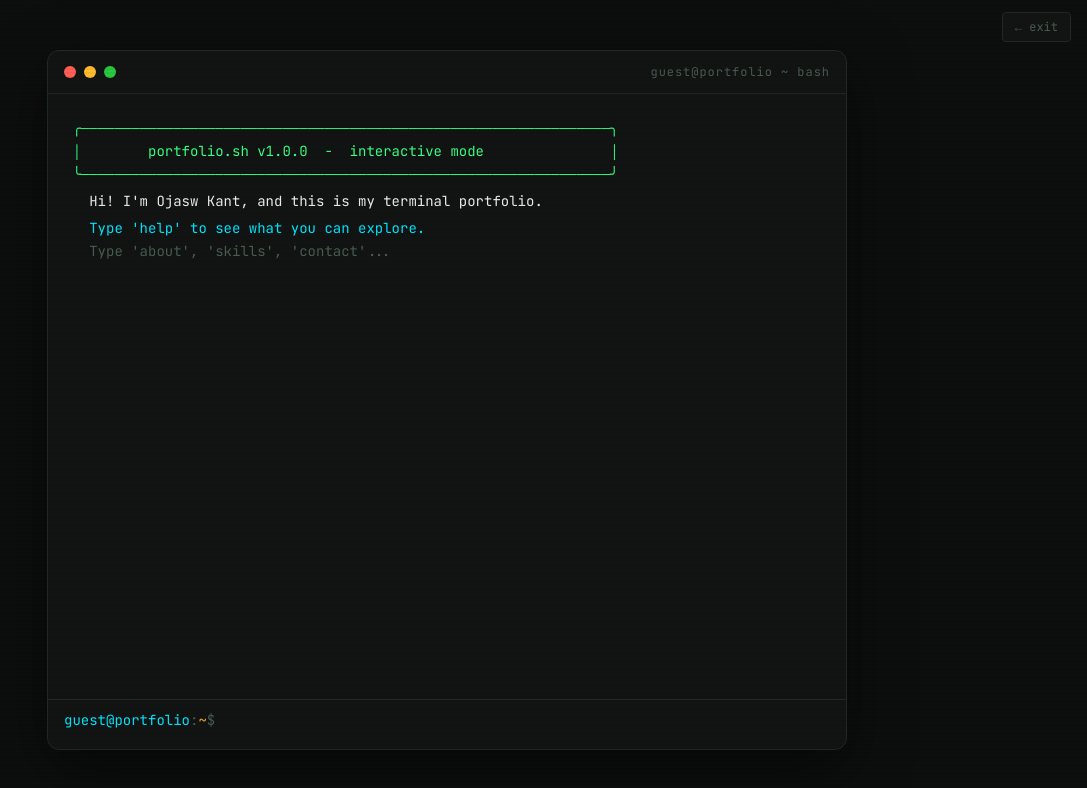
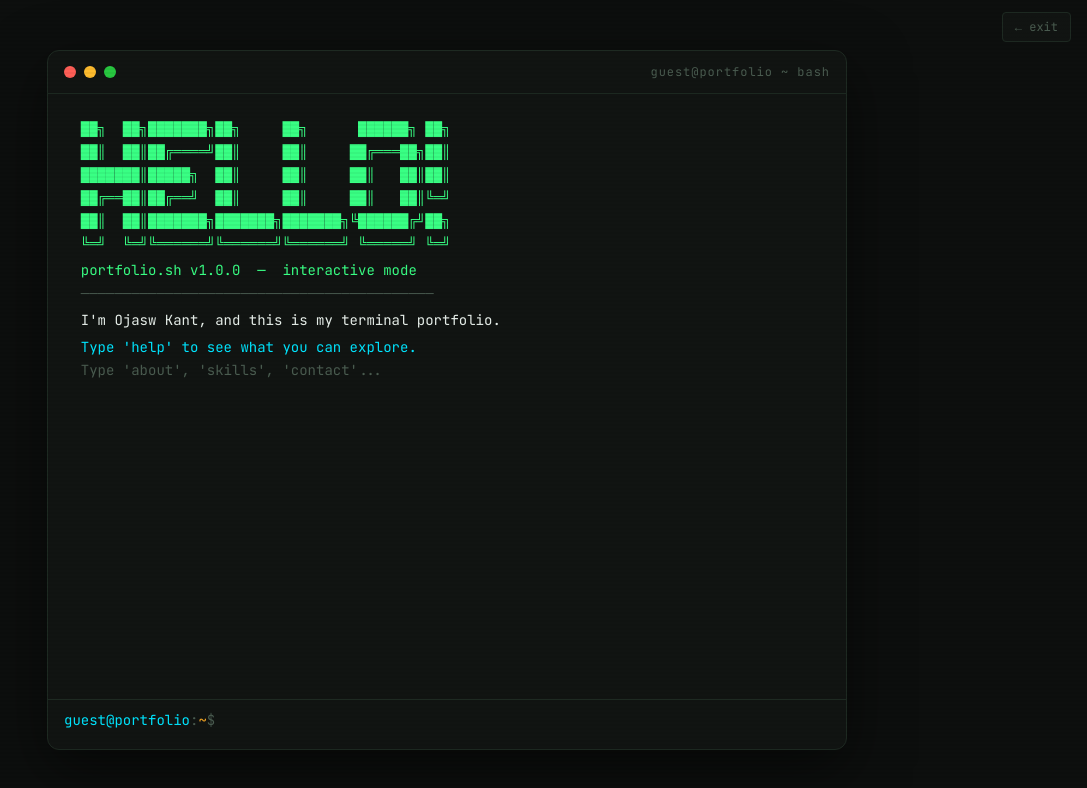
Before and after one commit to ojaswk27/ojaswk27.github.io, a React (Vite) app: page /TUI in a window 1280 px wide. Shown: the top 788 px of the page, without its empty margins (193-1280 px from the left). Built offline with nearby package versions, Linux system fonts and the light colour scheme.

Commit message:
Add HELLO! ASCII art to TUI boot screen

```diff
--- a/TUI.tsx
+++ b/TUI.tsx
@@ -11,9 +11,7 @@ const DATA = {
 
 const COMMANDS: Record<string, () => { t: string; v: string }[]> = {
   help: () => [
-    { t: "section-header", v: "╔════════════════════════════════════════════════════════════╗" },
-    { t: "section-header", v: "║                    AVAILABLE COMMANDS                      ║" },
-    { t: "section-header", v: "╚════════════════════════════════════════════════════════════╝" },
+    { t: "section-header", v: "── AVAILABLE COMMANDS ─────────────────────────────" },
     { t: "spacer", v: "" },
     { t: "cyan", v: "  about        →  who am I?" },
     { t: "cyan", v: "  skills       →  my tech stack" },
@@ -30,9 +28,7 @@ const COMMANDS: Record<string, () => { t: string; v: string }[]> = {
   ],
 
   about: () => [
-    { t: "section-header", v: "╔════════════════════════════════════════════════════════════╗" },
-    { t: "section-header", v: "║                        ABOUT ME                          ║" },
-    { t: "section-header", v: "╚════════════════════════════════════════════════════════════╝" },
+    { t: "section-header", v: "── ABOUT ME ───────────────────────────────────────" },
     { t: "spacer", v: "" },
     { t: "output", v: "  Hey! I'm Ojasw Kant — a 2nd-year CS undergrad" },
     { t: "output", v: "  passionate about the intersection of software and hardware." },
@@ -46,19 +42,15 @@ const COMMANDS: Record<string, () => { t: string; v: string }[]> = {
   ],
 
   skills: () => [
-    { t: "section-header", v: "╔════════════════════════════════════════════════════════════╗" },
-    { t: "section-header", v: "║                       SKILLS                            ║" },
-    { t: "section-header", v: "╚════════════════════════════════════════════════════════════╝" },
+    { t: "section-header", v: "── SKILLS ─────────────────────────────────────────" },
     { t: "spacer", v: "" },
     ...SKILLS.map((skill) => ({ t: "cyan", v: `  ▸ ${skill.name}` })),
   ],
 
   experience: () => [
-    { t: "section-header", v: "╔════════════════════════════════════════════════════════════╗" },
-    { t: "section-header", v: "║                     EXPERIENCE                         ║" },
-    { t: "section-header", v: "╚════════════════════════════════════════════════════════════╝" },
+    { t: "section-header", v: "── EXPERIENCE ─────────────────────────────────────" },
     { t: "spacer", v: "" },
-    ...EXPERIENCE.flatMap((exp, i) => [
+    ...EXPERIENCE.flatMap((exp) => [
       { t: "success", v: `  ◆ ${exp.role}` },
       { t: "cyan", v: `    @ ${exp.company}` },
       { t: "dim", v: `    ${exp.duration}` },
@@ -68,9 +60,7 @@ const COMMANDS: Record<string, () => { t: string; v: string }[]> = {
   ],
 
   achievements: () => [
-    { t: "section-header", v: "╔════════════════════════════════════════════════════════════╗" },
-    { t: "section-header", v: "║                    ACHIEVEMENTS                        ║" },
-    { t: "section-header", v: "╚════════════════════════════════════════════════════════════╝" },
+    { t: "section-header", v: "── ACHIEVEMENTS ───────────────────────────────────" },
     { t: "spacer", v: "" },
     ...ACHIEVEMENTS.flatMap((ach) => [
       { t: "success", v: `  ★ ${ach.title}` },
@@ -80,21 +70,17 @@ const COMMANDS: Record<string, () => { t: string; v: string }[]> = {
   ],
 
   interests: () => [
-    { t: "section-header", v: "╔════════════════════════════════════════════════════════════╗" },
-    { t: "section-header", v: "║                     INTERESTS                         ║" },
-    { t: "section-header", v: "╚════════════════════════════════════════════════════════════╝" },
+    { t: "section-header", v: "── INTERESTS ──────────────────────────────────────" },
     { t: "spacer", v: "" },
     ...INTERESTS.map((interest) => ({ t: "output", v: `  ◇ ${interest}` })),
   ],
 
   contact: () => [
-    { t: "section-header", v: "╔══════════════════════════════════════════════════╗" },
-    { t: "section-header", v: "║                    CONTACT                       ║" },
-    { t: "section-header", v: "╚══════════════════════════════════════════════════╝" },
+    { t: "section-header", v: "── CONTACT ────────────────────────────────────────" },
     { t: "spacer", v: "" },
-    { t: "cyan", v: "  ✉  email     →  " + DATA.email },
-    { t: "cyan", v: "  ⌘  github    →  " + DATA.github },
-    { t: "cyan", v: "  🔗  linkedin  →  " + DATA.linkedin },
+    { t: "cyan", v: "  email     →  " + DATA.email },
+    { t: "cyan", v: "  github    →  " + DATA.github },
+    { t: "cyan", v: "  linkedin  →  " + DATA.linkedin },
     { t: "spacer", v: "" },
     { t: "dim", v: "  open to internships & research collabs :)" },
   ],
@@ -120,14 +106,20 @@ export default function TUI() {
 
   const bootLines = [
     { t: "spacer", v: "" },
-    { t: "success", v: " ╭───────────────────────────────────────────────────────────────╮" },
-    { t: "success", v: " │        portfolio.sh v1.0.0  -  interactive mode               │" },
-    { t: "success", v: " ╰───────────────────────────────────────────────────────────────╯" },
+    { t: "success", v: "  ██╗  ██╗███████╗██╗     ██╗      ██████╗ ██╗" },
+    { t: "success", v: "  ██║  ██║██╔════╝██║     ██║     ██╔═══██╗██║" },
+    { t: "success", v: "  ███████║█████╗  ██║     ██║     ██║   ██║██║" },
+    { t: "success", v: "  ██╔══██║██╔══╝  ██║     ██║     ██║   ██║╚═╝" },
+    { t: "success", v: "  ██║  ██║███████╗███████╗███████╗╚██████╔╝██╗" },
+    { t: "success", v: "  ╚═╝  ╚═╝╚══════╝╚══════╝╚══════╝ ╚═════╝ ╚═╝" },
     { t: "spacer", v: "" },
-    { t: "output", v: `   Hi! I'm ${DATA.name}, and this is my terminal portfolio.` },
+    { t: "success", v: "  portfolio.sh v1.0.0  —  interactive mode" },
+    { t: "dim",     v: "  ──────────────────────────────────────────" },
     { t: "spacer", v: "" },
-    { t: "cyan", v: "   Type 'help' to see what you can explore." },
-    { t: "dim", v: "   Type 'about', 'skills', 'contact'..." },
+    { t: "output", v: `  I'm ${DATA.name}, and this is my terminal portfolio.` },
+    { t: "spacer", v: "" },
+    { t: "cyan", v: "  Type 'help' to see what you can explore." },
+    { t: "dim", v: "  Type 'about', 'skills', 'contact'..." },
     { t: "spacer", v: "" },
   ];
 
```
